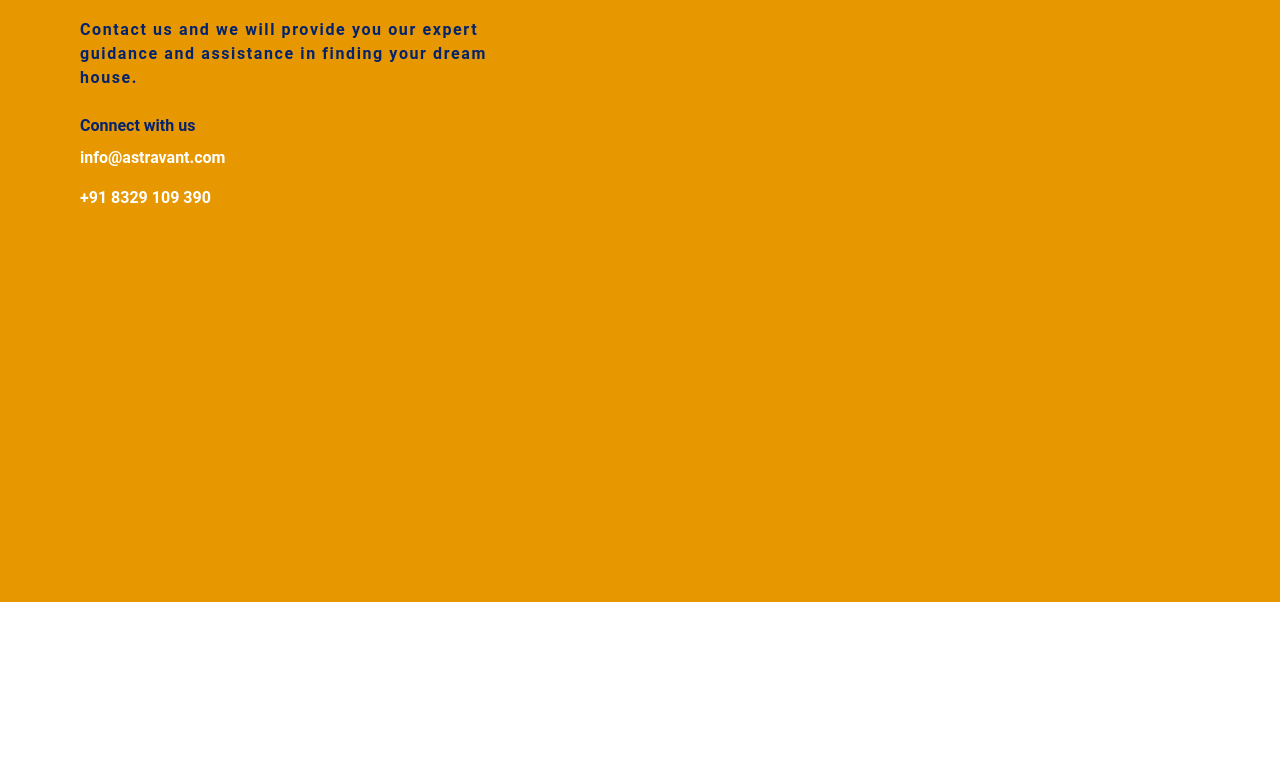
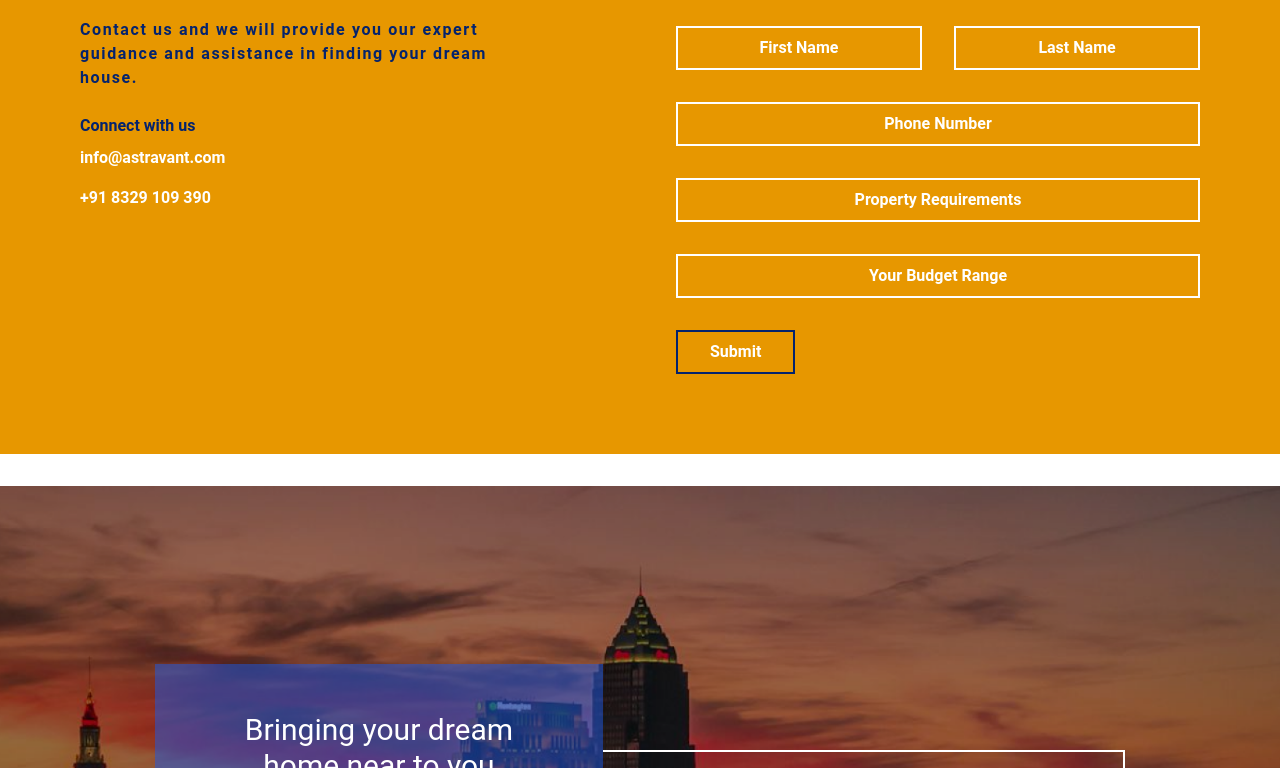
Before and after one commit to OmLanke/astravant69, a React (Vite) app: page /search in a window 1280 px wide. Shown: the part 2312-3080 px from the top of the page. Before the commit the page ends 2914 px from the top, so only its background shows below. Built offline with nearby package versions, Linux system fonts and the light colour scheme.

Commit message:
footer done

```diff
--- a/src/Components/Footer.jsx
+++ b/src/Components/Footer.jsx
@@ -1,11 +1,89 @@
 import React from 'react'
+import { FaFacebookSquare, FaTwitter } from "react-icons/fa";
+import { FaInstagram } from "react-icons/fa";
+import { FaLinkedin } from "react-icons/fa";
+import { FaSquareTwitter } from "react-icons/fa6";
+
+
 
 const Footer = () => {
   return (
-    <div>
+<>                 <div className="flex flex-col justify-between bg-[rgb(0,0,0)] w-full p-20">
+                <div className=" lg:text-4xl text-[white] font-bold">
+                    <p>Contact Us</p>
+                </div>
 
-    </div>
-  )
+                <div className='flex'>
+                    <div className='text-[white] text-md'>
+                        <p className='w-[70%]  pt-6 tracking-widest font-medium'>
+                              <a href="info@astravant.com" className='pl-8'>info@astravant.com</a>
+                              <p className='pt-4'>Chicago, Hinsdale, Lake Forest Western Springs & Winnetka, IL, Lake Geneva, WI, New Buffalo, MI, Naples, FL & Park City, UT</p>
+
+                        </p>
+                        <div className='pt-6 font-bold'>
+                            <div className='py-2'>
+                                <p className='text-white pb-4'>
+                                    <a href="info@astravant.com">
+                                        Our Socials
+                                    </a>
+                                </p>
+                                <p className='text-white flex gap-2 text-3xl'>
+                                      <FaInstagram />
+                                      <FaFacebookSquare />
+                                      <FaLinkedin />
+                                      <FaTwitter />
+                                </p>
+                            </div>
+                        </div>
+                    </div>
+                    <div className="flex flex-col items-center gap-8 pt-8">
+                        <div className="flex gap-8 w-full max-w-2xl">
+                            <input
+                                type="text"
+                                placeholder="First Name"
+                                className="flex-1 p-2  border-b-2 hover:bg-white hover:text-black transition duration-500  hover:cursor-pointer border-white text-white bg-transparent font-bold placeholder-bold"
+                            />
+                            <input
+                                type="text"
+                                placeholder="Last Name"
+                                className="flex-1 p-2 border-b-2 hover:bg-white hover:text-black transition duration-500  hover:cursor-pointer border-white text-white bg-transparent font-bold placeholder-bold"
+                            />
+                        </div>
+
+                        <div className="flex gap-8 w-full max-w-2xl">
+                            <input
+                                type="text"
+                                placeholder="Email"
+                                className="flex-1 p-2  border-b-2 hover:bg-white hover:text-black transition duration-500  hover:cursor-pointer border-white text-white bg-transparent font-bold placeholder-bold"
+                            />
+                            <input
+                                type="text"
+                                placeholder="Phone Number"
+                                className="flex-1 p-2 border-b-2 hover:bg-white hover:text-black transition duration-500  hover:cursor-pointer border-white text-white bg-transparent font-bold placeholder-bold"
+                            />
+                        </div>
+
+
+                        <div className="w-full max-w-2xl">
+                            <input
+                                type="text"
+                                placeholder="Your Message Here"
+                                className="w-full p-2  border-b-2 hover:bg-white hover:text-black transition duration-500  hover:cursor-pointer border-white text-white bg-transparent font-bold placeholder-bold"
+                            />
+                        </div>
+                        <div className="w-full max-w-2xl">
+                            <button className=" p-2 pl-8 pr-8 border border-2 hover:bg-[#04236D] hover:text-black transition duration-500  hover:cursor-pointer border-[#04236D] text-white bg-transparent font-bold placeholder-bold"
+                            >
+                                Submit
+                            </button>
+                        </div>
+
+
+                    </div>
+                </div>
+                </div>
+
+                </>     )
 }
 
 export default Footer
--- /dev/null
+++ b/src/Pages/Search.css
@@ -0,0 +1,5 @@
+input::placeholder {
+    font-weight: bold;
+    text-align: center;
+    color: rgb(255, 255, 255)  !important;
+}
--- a/src/Pages/Search.jsx
+++ b/src/Pages/Search.jsx
@@ -6,6 +6,8 @@ import SearchByAddress from '../Components/SearchByAddress.jsx'
 import ApartmentListing from '../Components/ApartmentListing.jsx'
 import { FaStar } from "react-icons/fa";
 import { FaStarHalf } from "react-icons/fa";
+import "../Pages/Search.css"
+import Footer from '../Components/Footer.jsx'
 
 
 
@@ -224,20 +226,20 @@ const Contact = () => {
 
             {/* ---------------------------------------- */}
 
-
-            <div className="flex flex-col justify-between bg-[#E79700] pb-96 w-full p-20">
+            <div className='pb-8'>
+            <div className="flex flex-col justify-between bg-[#E79700] w-full p-20">
                 <div className=" lg:text-7xl text-[#04236D]">
                     <p>Want to find your ideal house?</p>
                 </div>
 
-                <div>
+                <div className='flex'>
                     <div className='text-[#04236D] text-md'>
-                        <p className='w-[40%] font-bold pt-6 tracking-widest'>
-                        Contact us and we will provide you our expert guidance and assistance in finding your dream house.
+                        <p className='w-[70%] font-bold pt-6 tracking-widest'>
+                            Contact us and we will provide you our expert guidance and assistance in finding your dream house.
                         </p>
                         <div className='pt-6 font-bold'>
                             <p>
-                            Connect with us
+                                Connect with us
                             </p>
                             <div className='py-2'>
                                 <p className='text-white pb-4'>
@@ -251,11 +253,61 @@ const Contact = () => {
                             </div>
                         </div>
                     </div>
-                    <div>
+                    <div className="flex flex-col items-center gap-8 pt-8">
+                        <div className="flex gap-8 w-full max-w-2xl">
+                            <input
+                                type="text"
+                                placeholder="First Name"
+                                className="flex-1 p-2 border border-2 hover:bg-white hover:text-black transition duration-500  hover:cursor-pointer border-white text-white bg-transparent font-bold placeholder-bold"
+                            />
+                            <input
+                                type="text"
+                                placeholder="Last Name"
+                                className="flex-1 p-2 border border-2 hover:bg-white hover:text-black transition duration-500  hover:cursor-pointer border-white text-white bg-transparent font-bold placeholder-bold"
+                            />
+                        </div>
+
+                        <div className="w-full max-w-2xl">
+                            <input
+                                type="text"
+                                placeholder="Phone Number"
+                                className="w-full p-2 border border-2 hover:bg-white hover:text-black transition duration-500  hover:cursor-pointer border-white text-white bg-transparent font-bold placeholder-bold"
+                            />
+                        </div>
+
+                        <div className="w-full max-w-2xl">
+                            <input
+                                type="text"
+                                placeholder="Property Requirements"
+                                className="w-full p-2 border border-2 hover:bg-white hover:text-black transition duration-500  hover:cursor-pointer border-white text-white bg-transparent font-bold placeholder-bold"
+                            />
+                        </div>
+
+                        <div className="w-full max-w-2xl">
+                            <input
+                                type="text"
+                                placeholder="Your Budget Range"
+                                className="w-full p-2 border border-2 hover:bg-white hover:text-black transition duration-500  hover:cursor-pointer border-white text-white bg-transparent font-bold placeholder-bold"
+                            />
+                        </div>
+                        <div className="w-full max-w-2xl">
+                            <button className=" p-2 pl-8 pr-8 border border-2 hover:bg-[#04236D] hover:text-black transition duration-500  hover:cursor-pointer border-[#04236D] text-white bg-transparent font-bold placeholder-bold"
+                            >
+                                Submit
+                            </button>
+                        </div>
+
 
                     </div>
                 </div>
+                </div>
             </div>
+
+            <Nsl />
+
+            <Footer />
+
+
 
 
 
@@ -265,4 +317,7 @@ const Contact = () => {
     )
 }
 
+
+
+
 export default Contact
```
